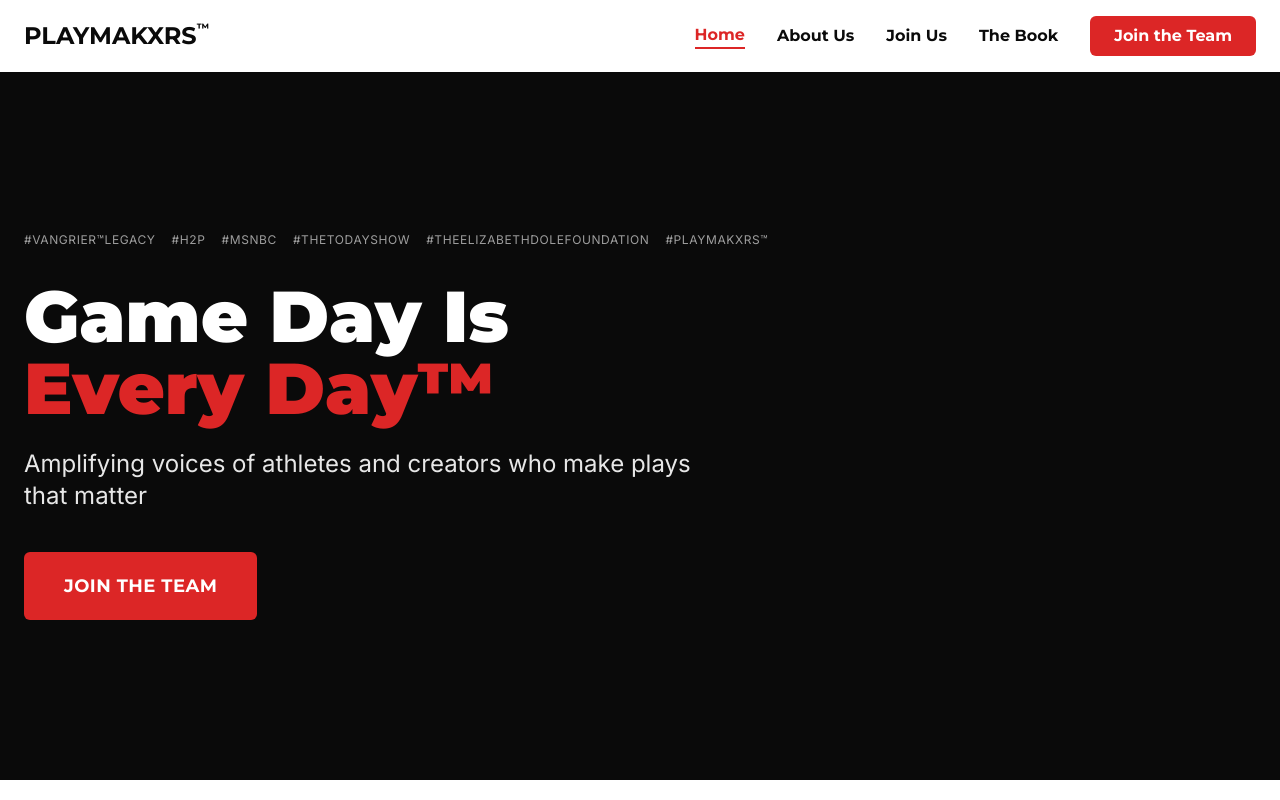
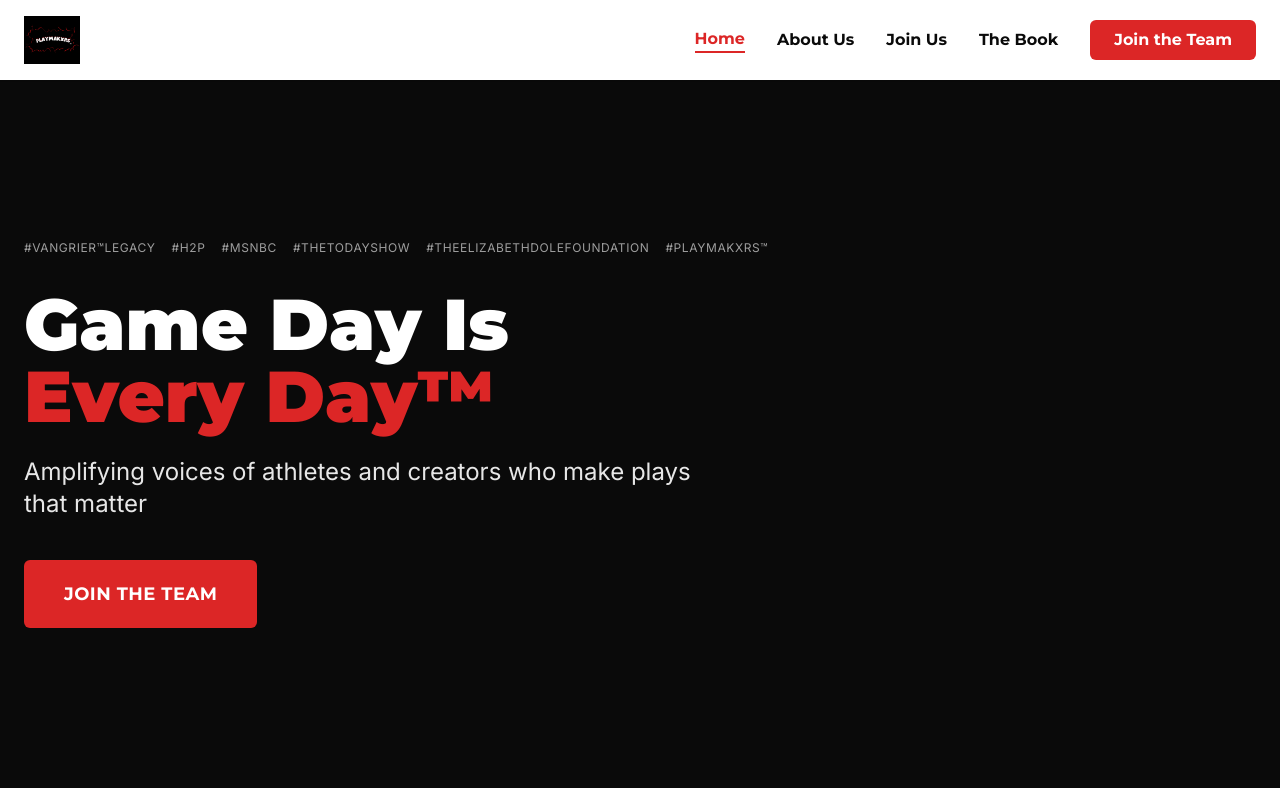
Before and after one commit to dcerniglia/playmakxrs-rebuild, an Astro site: page / in a window 1280 px wide. Shown: the top 800 px of the page. Built offline with nearby package versions, Linux system fonts and the light colour scheme; Astro itself is replaced by a stand-in of ours.

Commit message:
Replace text logo with actual Playmakxrs logo image

```diff
--- a/src/components/Navigation.astro
+++ b/src/components/Navigation.astro
@@ -13,9 +13,11 @@ const navItems = [
     <div class="flex items-center justify-between">
       <!-- Logo -->
       <a href="/" class="flex items-center">
-        <span class="text-2xl font-display font-bold text-black">
-          PLAYMAKXRS<span class="text-xs align-top">™</span>
-        </span>
+        <img
+          src="/logo.png"
+          alt="Playmakxrs Global™"
+          class="h-12 w-auto"
+        />
       </a>
 
       <!-- Desktop Navigation -->
```
